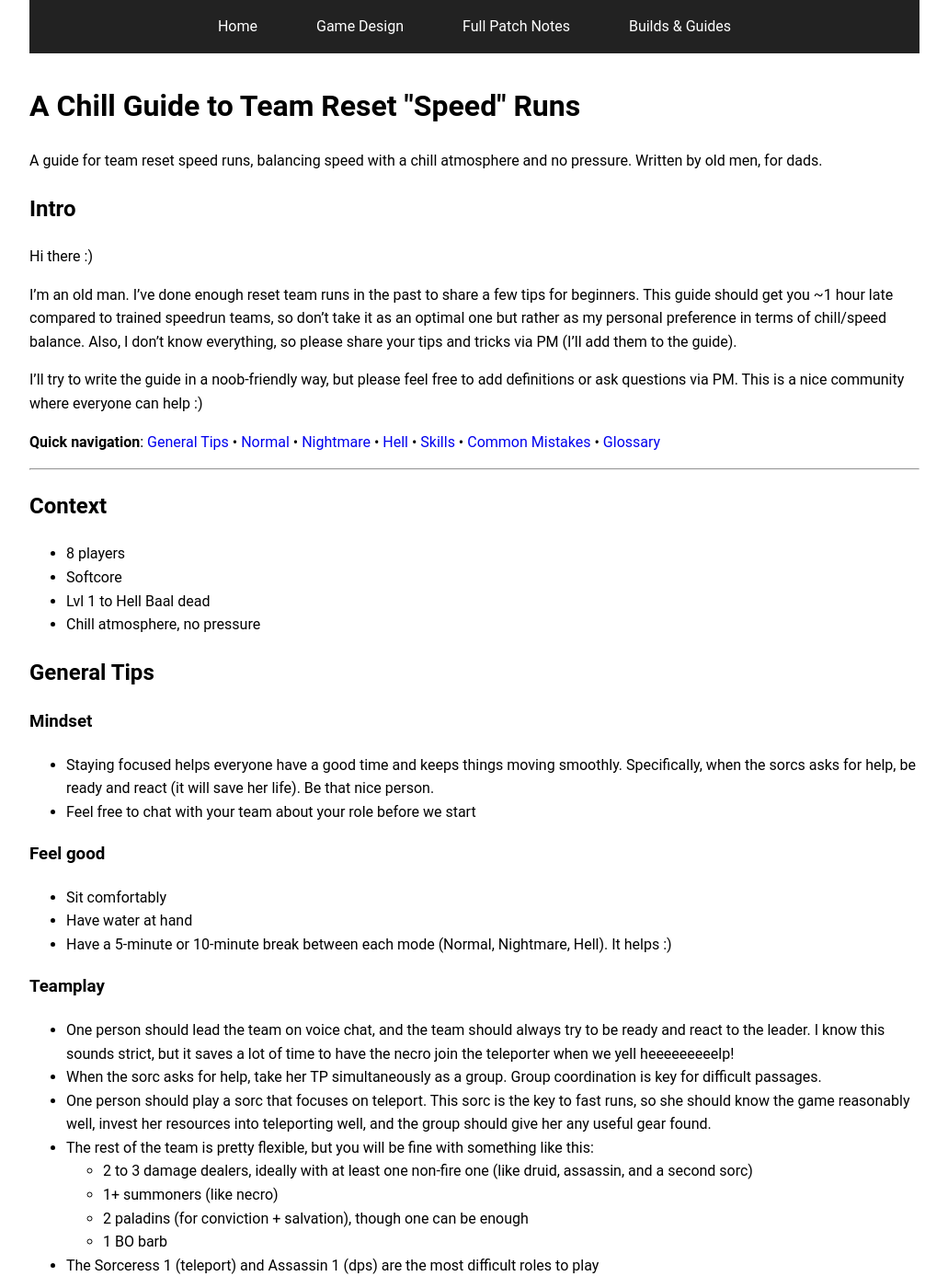
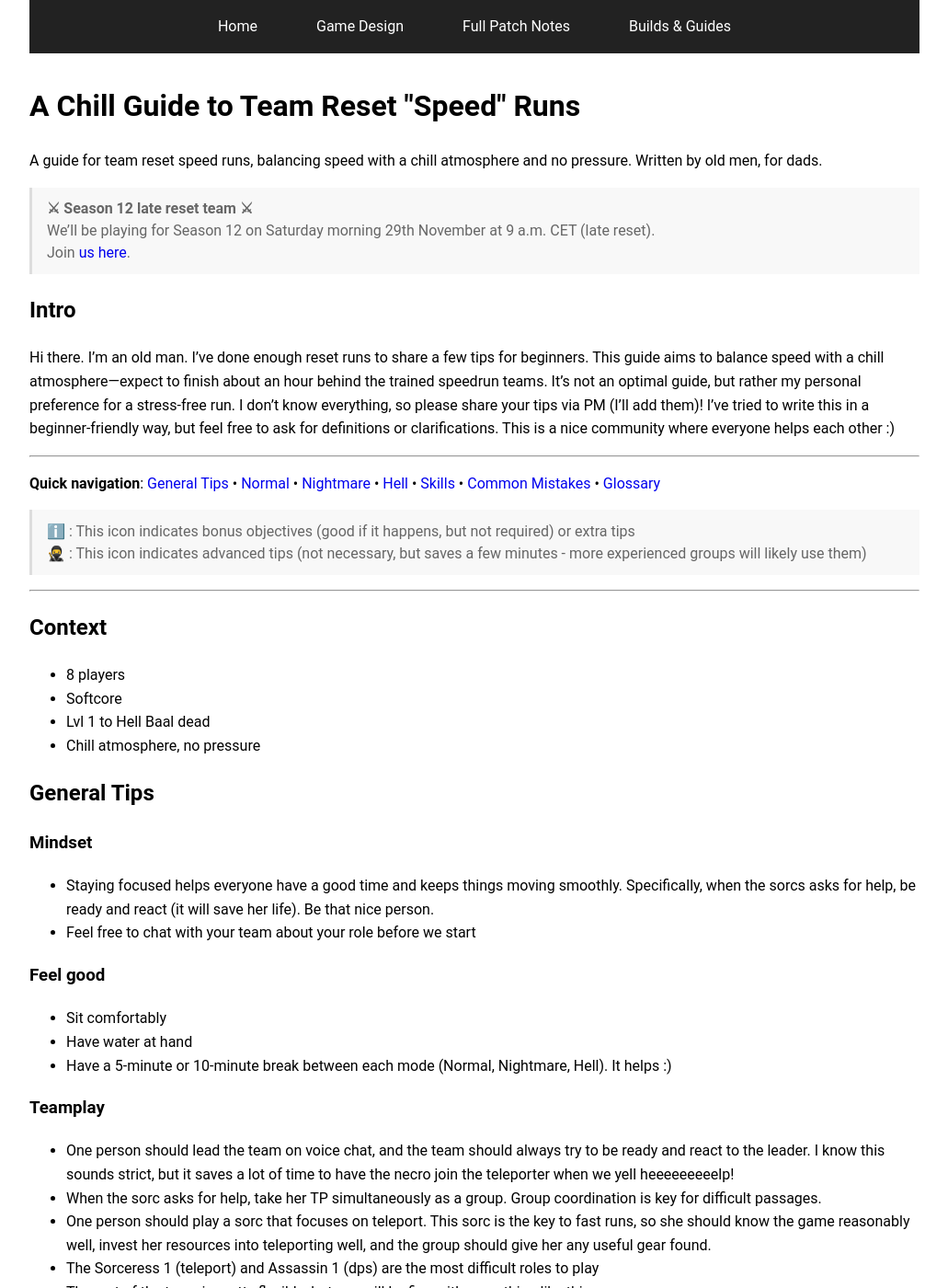
Before and after one commit to zagd3m/patchnotes, a Jekyll site: the page built from docs/_builds/chilll_guide.md, in a window 1280 px wide and 1400 px high. Shown: the whole window at 92% size, without its empty margins (124-1155 px from the left). Built offline with Jekyll 4.4.1, drawn with Linux system fonts in a browser that asks for light colours; some of the changed text lies outside the part shown.

Commit message:
Added discord Link

```diff
--- a/docs/_builds/chilll_guide.md
+++ b/docs/_builds/chilll_guide.md
@@ -5,15 +5,20 @@ summary: A guide for team reset speed runs, balancing speed with a chill atmosph
 order: 1
 ---
 
+> **⚔ Season 12 late reset team ⚔**
+> We'll be playing for Season 12 on Saturday morning 29th November at 9 a.m. CET (late reset).
+> Join [us here](https://discord.gg/jgrJQejy).
+
 ## Intro
 
-Hi there :)
+Hi there. I'm an old man. I've done enough reset runs to share a few tips for beginners. This guide aims to balance speed with a chill atmosphere—expect to finish about an hour behind the trained speedrun teams. It's not an optimal guide, but rather my personal preference for a stress-free run. I don't know everything, so please share your tips via PM (I'll add them)! I've tried to write this in a beginner-friendly way, but feel free to ask for definitions or clarifications. This is a nice community where everyone helps each other :)
 
-I'm an old man. I've done enough reset team runs in the past to share a few tips for beginners. This guide should get you ~1 hour late compared to trained speedrun teams, so don't take it as an optimal one but rather as my personal preference in terms of chill/speed balance. Also, I don't know everything, so please share your tips and tricks via PM (I'll add them to the guide).
-
-I'll try to write the guide in a noob-friendly way, but please feel free to add definitions or ask questions via PM. This is a nice community where everyone can help :)
+---
 
 **Quick navigation**: [General Tips](#general-tips) • [Normal](#normal) • [Nightmare](#nightmare-mode) • [Hell](#hell-mode) • [Skills](#what-skill-should-i-level) • [Common Mistakes](#common-mistakes-to-avoid) • [Glossary](#glossary)
+
+> ℹ️ : This icon indicates bonus objectives (good if it happens, but not required) or extra tips
+> 🥷 : This icon indicates advanced tips (not necessary, but saves a few minutes - more experienced groups will likely use them)
 
 ---
 
@@ -42,20 +47,16 @@ I'll try to write the guide in a noob-friendly way, but please feel free to add
 - One person should lead the team on voice chat, and the team should always try to be ready and react to the leader. I know this sounds strict, but it saves a lot of time to have the necro join the teleporter when we yell heeeeeeeeelp!
 - When the sorc asks for help, take her TP simultaneously as a group. Group coordination is key for difficult passages.
 - One person should play a sorc that focuses on teleport. This sorc is the key to fast runs, so she should know the game reasonably well, invest her resources into teleporting well, and the group should give her any useful gear found.
+- The Sorceress 1 (teleport) and Assassin 1 (dps) are the most difficult roles to play
 - The rest of the team is pretty flexible, but you will be fine with something like this:
   - 2 to 3 damage dealers, ideally with at least one non-fire one (like druid, assassin, and a second sorc)
   - 1+ summoners (like necro)
   - 2 paladins (for conviction + salvation), though one can be enough
   - 1 BO barb
-- The Sorceress 1 (teleport) and Assassin 1 (dps) are the most difficult roles to play
-
-> 🥷 : This icon indicates advanced tips (not necessary but will save a few minutes)
-
+- ℹ️ And this is personal preference, but I'll share it too: all loot goes to telesorc, and is shared randomly after Hell Baal is killed
+- 🥷 **Physical Teams**: Some groups prefer physical damage teams, see the [Hell section](#hell-mode) for more details.
 - 🥷 Clarify groups. Are you in Group B or Group C (useful for Act 2 and Act 5, read below) ?
-
-> 🆒 : This icon indicates bonus objectives (good if it happens, but not required)
-
-- 🆒 And this is personal preference, but I'll share it too: all loot goes to telesorc, and is shared randomly after Hell Baal is killed
+- 🥷 **Game Names**: Define a naming convention before starting (e.g., `luc1/ion`, `luc2/ion`...) so everyone knows exactly what the next game name is. This saves a lot of time during "Rejoin" phases.
 
 ---
 
@@ -75,9 +76,9 @@ I'll try to write the guide in a noob-friendly way, but please feel free to add
 ### Act 1 Step 1
 
 - Paladin 1 runs to Stony Field and makes a TP (use blue scroll) at the waypoint.
-  - 🆒 If you happen to find Rakanishu, just remember where you saw him, we'll go there later.
+  - ℹ️ If you happen to find Rakanishu, just remember where you saw him, we'll go there later.
 - Assassin 1 runs to Black Marsh and makes a TP (use blue scroll) at the waypoint.
-  - 🆒 Try to find Cain's scroll along the way (on Black Marsh).
+  - ℹ️ Try to find Cain's scroll along the way (on Black Marsh).
 - While they do that, everyone else clears the Den of Evil.
 
 *Note : killing basic mobs in early Act 1 gives almost no XP. Focus on elite packs and champions, then keep moving.*
@@ -97,8 +98,8 @@ I'll try to write the guide in a noob-friendly way, but please feel free to add
 - Servers stable --> XP a bit. In order to do that, make a new game and do Trist + Countess in 2 groups.
 - Servers unstable --> all run to Andariel straight away. You'll be underleveled but you'll catch up easily.
 
-- 🆒 If you find Wirt's leg, keep it with you (we'll need it later)
-- 🆒 10 FCR rings found should be given to the telesorc
+- ℹ️ If you find Wirt's leg, keep it with you (we'll need it later)
+- ℹ️ 10 FCR rings found should be given to the telesorc
 
 **If you did this correctly, you should have killed Andariel easily around level 10-15 and you are now in Act 2. Well played!**
 
@@ -136,7 +137,7 @@ I'll try to write the guide in a noob-friendly way, but please feel free to add
 - Everyone clears the Tomb.
 - Everyone kills Duriel.
 
-### 🆒 Bonus Objectives
+### ℹ️ Bonus Objectives
 
 - Those who hired a mercenary wrote which aura they took in the chat so we don't have 8 times the same merc!
 
@@ -190,9 +191,9 @@ I'll try to write the guide in a noob-friendly way, but please feel free to add
 ### Act 5 Step 2
 
 - Go to Act 1 and open the Cow Level.
-- Clear it. Get 4 socket weapons for Spirit / Insight / whatever.
+- Clear it. Get 4 socket weapons for [Spirit](https://wiki.projectdiablo2.com/wiki/RWWeapons#Spirit) / [Insight](https://wiki.projectdiablo2.com/wiki/RWWeapons#Insight) / whatever.
 
-*Why Cow Level? Good XP, simple, safe, and great for farming 4-socket weapons for runewords.*
+> ℹ️ **Why Cow Level?** Good XP, simple, safe, and great for farming 4-socket weapons for runewords.
 
 ### Act 5 Step 3
 
@@ -241,6 +242,11 @@ You don't need to do anything fancy. Just let the sorc TP in player 1 (in anothe
 
 Same thing, just let the sorc TP in P1 and don't hesitate to XP in another game, for example in Nightmare Chaos or Baal runs (they give lots of XP). Just, be there for her when she asks for help. Be a good teammate :)
 
+> ℹ️ **Dealing with Immunities**: Hell has many immune monsters.
+> Ensure your team has mixed damage types (Fire, Cold, Magic, Phys) or damage types with very few immunes (like physical) to never get stuck.
+> **Elemental Teams** ⚡: Use **Lower Resist** (Necro) + **Conviction** (Paladin) to break immunities.
+> **Physical Teams**  ⚔: Some groups prefer **Amplify Damage** (Necro) + **Fanaticism** (Paladin) if the team is physical-heavy.
+
 **That's it. Well played.**
 
 ---
@@ -285,7 +291,11 @@ Same thing, just let the sorc TP in P1 and don't hesitate to XP in another game,
 
 ### Paladins
 
-- You be auras. Use Holy Bolt at the beginning then respec for Conviction or Salvation.
+- You be auras.
+- At the beginning, you can focus on Holy Bolt (option 1) or Holy fire (option 2).
+- In both cases, feel free to respec (Akara Quest) when you can have access to Conviction (paladin 1) or Salvation (paladin 2, if there are 2 paladins on the team).
+
+> ℹ️ This might sound boring (it is), but you're in practice doing most of the damage (by raising the one of others) while chilling. Not a bad job actually!
 
 ### Amazon
 
```
Also changed, not shown: other parts of docs/_builds/chilll_guide.md (+1 -1 lines).
